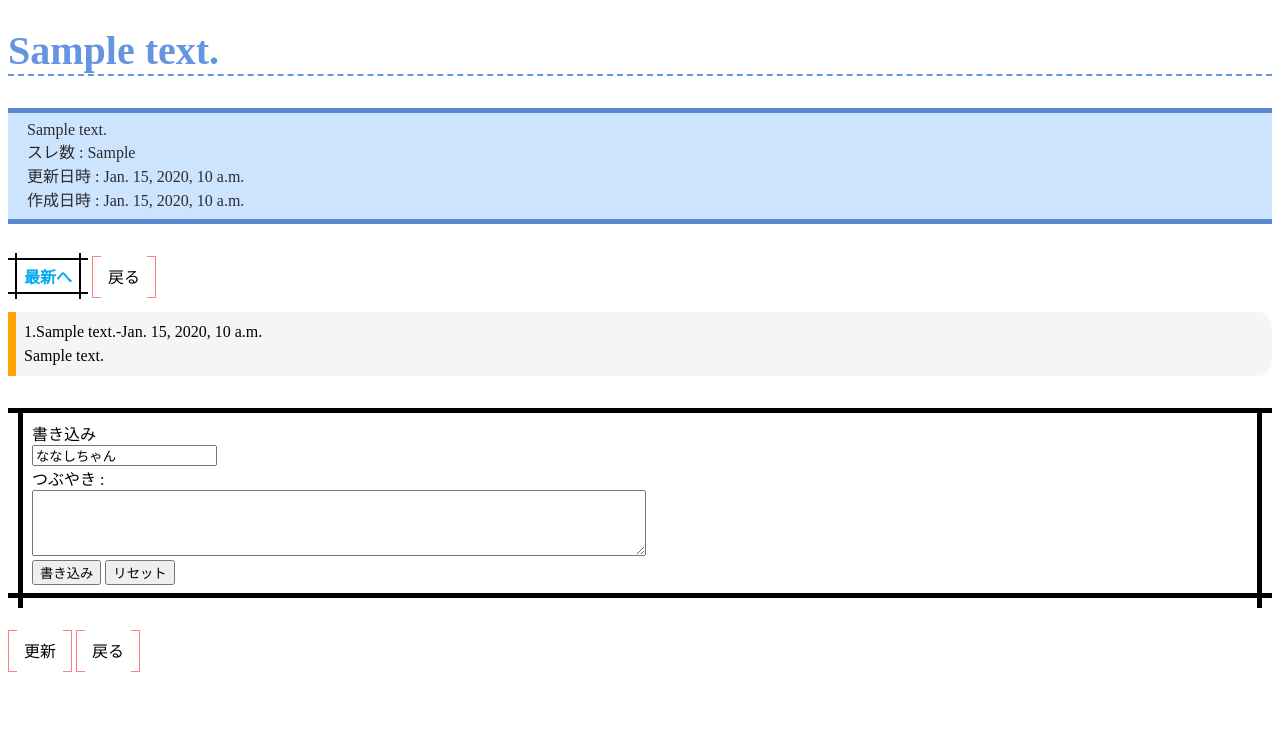
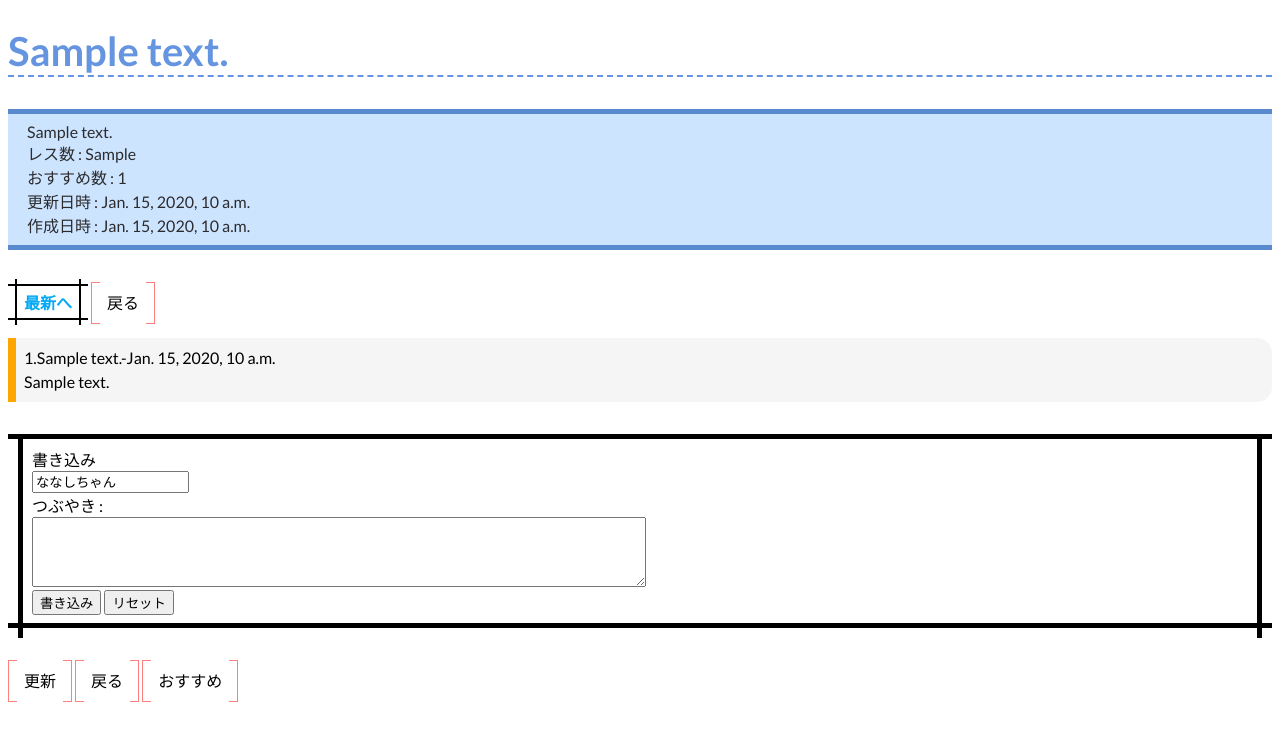
Before and after one commit to mio256/octony, a Django app: template board/templates/board/detail.html in a window 1280 px wide. Shown: the top 741 px of the page. Run offline with Django 3.2, Linux system fonts and the light colour scheme; the template is opened without the code that fills it: most values are stand-ins (such as "Sample title", 1, 10 or a date in 2020).

Commit message:
フォント ファボ

```diff
--- a/board/models.py
+++ b/board/models.py
@@ -10,6 +10,7 @@ class Thread(models.Model):
     thread_text = models.CharField(max_length=255)
     pub_date = models.DateTimeField('date published')
     latest_date = models.DateTimeField('date published')
+    favorite_num = models.IntegerField()
 
     def __str__(self):
         return self.thread_text
@@ -31,6 +32,9 @@ class Thread(models.Model):
             return self.thread_text[0:16]+'...'
         else:
             return self.thread_text
+
+    def add_favorite(self):
+        self.favorite_num += 1
 
     @ admin.display(
         boolean=True,
--- a/board/static/board/style.css
+++ b/board/static/board/style.css
@@ -289,6 +289,11 @@ list-style-type: none!important;
   border-bottom: none;
 }
 
+/* フォント */
+*{
+  font-family: 'Lato', 'Noto Sans JP', 'ヒラギノ角ゴ ProN', 'Hiragino Kaku Gothic ProN', 'メイリオ', Meiryo, 'ＭＳ Ｐゴシック', 'MS PGothic', sans-serif;
+}
+
 /*スマホ用*/
 @media screen and (max-width: 750px) {
 
--- a/board/templates/board/detail.html
+++ b/board/templates/board/detail.html
@@ -2,6 +2,9 @@
 <html lang="ja">
 
 <head>
+    <link
+        href="https://fonts.googleapis.com/css2?family=Lato:wght@400;700&family=Noto+Sans+JP:wght@400;700&display=swap"
+        rel="stylesheet">
     <meta charset="UTF-8">
     <!-- CSS -->
     {% load static %}
@@ -19,9 +22,10 @@
     <!-- スレッド詳細 -->
     <div class="box4">
         <p>{{ thread.thread_text }}</p>
-        <p>スレ数 : {{ thread.print_count_response}}</p>
-        <p>更新日時 : {{ thread.print_latest_date}}</p>
-        <p>作成日時 : {{ thread.print_pub_date}}</p>
+        <p>レス数 : {{ thread.print_count_response }}</p>
+        <p>おすすめ数 : {{ thread.favorite_num }}</p>
+        <p>更新日時 : {{ thread.print_latest_date }}</p>
+        <p>作成日時 : {{ thread.print_pub_date }}</p>
     </div>
 
     <!-- ボタン類 -->
@@ -61,6 +65,7 @@
     <!-- ボタン類 -->
     <a class="btn-brackets" onclick="window.location.reload(true);">更新</a>
     <a href="{% url 'board:index' %}" class="btn-brackets">戻る</a>
+    <a href="{% url 'board:favorite' thread.id %}" class="btn-brackets">おすすめ</a>
 </body>
 
 </html>
--- a/board/templates/board/index.html
+++ b/board/templates/board/index.html
@@ -2,6 +2,9 @@
 <html lang="ja">
 
 <head>
+    <link
+        href="https://fonts.googleapis.com/css2?family=Lato:wght@400;700&family=Noto+Sans+JP:wght@400;700&display=swap"
+        rel="stylesheet">
     <meta charset="UTF-8">
     <!-- CSS -->
     {% load static %}
--- a/board/templates/board/list.html
+++ b/board/templates/board/list.html
@@ -2,6 +2,9 @@
 <html lang="ja">
 
 <head>
+    <link
+        href="https://fonts.googleapis.com/css2?family=Lato:wght@400;700&family=Noto+Sans+JP:wght@400;700&display=swap"
+        rel="stylesheet">
     <meta charset="UTF-8">
     <!-- CSS -->
     {% load static %}
--- a/board/templates/board/results.html
+++ b/board/templates/board/results.html
@@ -2,6 +2,9 @@
 <html lang="ja">
 
 <head>
+    <link
+        href="https://fonts.googleapis.com/css2?family=Lato:wght@400;700&family=Noto+Sans+JP:wght@400;700&display=swap"
+        rel="stylesheet">
     <meta charset="UTF-8">
     <!-- CSS -->
     {% load static %}
--- a/board/urls.py
+++ b/board/urls.py
@@ -6,9 +6,10 @@ app_name = 'board'
 urlpatterns = [
     path('', views.IndexView.as_view(), name='index'),
     path('list', views.ListView.as_view(), name='list'),
+    path('create', views.create_thread, name='create_thread'),
+    path('terms', views.TermsView.as_view(), name='terms'),
     path('<int:pk>/', views.DetailView.as_view(), name='detail'),
     path('<int:pk>/results/', views.ResultsView.as_view(), name='results'),
-    path('terms', views.TermsView.as_view(), name='terms'),
+    path('<int:thread_id>/favorite/', views.add_favorite, name='favorite'),
     path('<int:thread_id>/tweet/', views.tweet, name='tweet'),
-    path('create', views.create_thread, name='create_thread'),
 ]
```
Also changed, not shown: board/views.py (+19 -0 lines), board/migrations/0005_thread_favorite_num.py (added).
